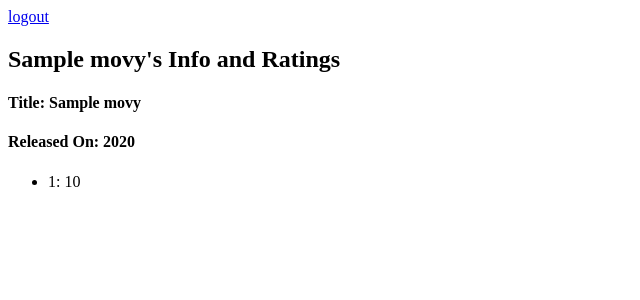
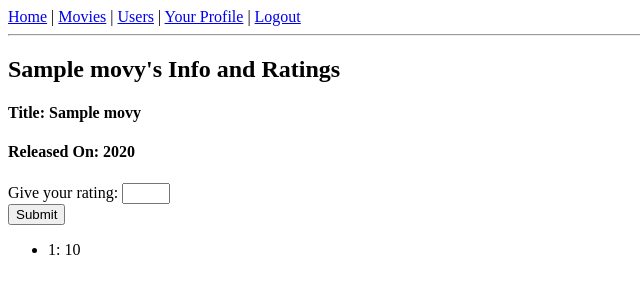
Before and after one commit to rachel-lynch-lin/ratings, a Flask app: page /movies/1 in a window 1280 px wide. Shown: the top 300 px of the page, without its empty margins (0-640 px from the left). Run offline with Flask 2, Linux system fonts and the light colour scheme; the visitor is signed in with stand-in values (Sample User, id 1); tables that the repository leaves empty hold one stand-in row (values such as "Sample post").

Commit message:
Fixed login/out button, added ability to rate movies, and added nav bar

```diff
--- a/server.py
+++ b/server.py
@@ -20,37 +20,50 @@ app.secret_key = "ABC"
 app.jinja_env.undefined = StrictUndefined
 
 
-def set_log_status():
-    """Set log in/out button"""
-
-    if session.get('user_id'):
-        return "logout"
-    else:
-        return "login"
-
-
 @app.route('/')
 def index():
     """Homepage."""
 
-    return render_template('homepage.html', log_status=set_log_status())
+    return render_template('homepage.html')
 
 
-@app.route('/users/')
+@app.route('/users')
 def user_list():
     """Show a list of all users"""
 
-    users = User.query.all()
+    users = User.query
 
     return render_template('user_list.html',
                            log_status=set_log_status(), users=users)
+
+
+@app.route('/users/<user_id>')
+def show_user_info(user_id):
+    """Display user info page"""
+
+    if not user_id.isdigit():
+        flash('User does not exist')
+        return redirect('/')
+
+    user = User.query.get(user_id)
+
+    if not user:
+        flash('User does not exist')
+        return redirect('/')
+
+    user_ratings = db.session.query(Movie.title,
+                                    Rating.score).join(Rating).filter_by(
+                                    user_id=user_id).all()
+
+    return render_template('user_info.html',
+                           user=user, user_ratings=user_ratings)
 
 
 @app.route('/register')
 def show_register_form():
     """Show the register user form"""
 
-    return render_template('register.html', log_status=set_log_status())
+    return render_template('register.html')
 
 
 @app.route('/register', methods=['POST'])
@@ -80,7 +93,7 @@ def create_user():
 def show_login_form():
     """Show login form page"""
 
-    return render_template('login_form.html', log_status=set_log_status())
+    return render_template('login_form.html')
 
 
 @app.route('/login', methods=['POST'])
@@ -139,30 +152,29 @@ def show_movie_info(movie_id):
     movie_ratings = db.session.query(Rating.user_id, Rating.score).filter_by(
                     movie_id=movie.movie_id).all()
 
-    return render_template('movie_info.html', log_status=set_log_status(),
+    return render_template('movie_info.html',
                            movie=movie, movie_ratings=movie_ratings)
 
 
-@app.route('/users/<user_id>')
-def show_user_info(user_id):
-    """Display user info page"""
+@app.route('/movies/<movie_id>', methods=['POST'])
+def set_movie_rating(movie_id):
+    """Set movie rating"""
 
-    if not user_id.isdigit():
-        flash('User does not exist')
-        return redirect('/')
+    user_id = session.get('user_id')
+    score = request.form.get("rating")
 
-    user = User.query.get(user_id)
+    this_rating = Rating.query.filter_by(user_id=user_id,
+                                         movie_id=movie_id).first()
 
-    if not user:
-        flash('User does not exist')
-        return redirect('/')
+    if this_rating:
+        this_rating.score = score
+    else:
+        this_rating = Rating(user_id=user_id, movie_id=movie_id, score=score)
+        db.session.add(this_rating)
 
-    user_ratings = db.session.query(Movie.title,
-                                    Rating.score).join(Rating).filter_by(
-                                    user_id=user_id).all()
+    db.session.commit()
 
-    return render_template('user_info.html', log_status=set_log_status(),
-                           user=user, user_ratings=user_ratings)
+    return redirect(f'/movies/{movie_id}')
 
 
 if __name__ == "__main__":
--- a/templates/base.html
+++ b/templates/base.html
@@ -5,7 +5,24 @@
 </head>
 
 <body>
-	<div id="nav_bar"><a href="/{{log_status}}">{{log_status}}</a></div>
+	<div id="nav_bar">
+		<a href="/">Home</a> |
+		<a href="/movies">Movies</a> |
+		<a href="/users">Users</a> |
+		{% set user_id = session.get("user_id") %}
+		{% if user_id %}
+			<a href="/users/{{user_id}}">Your Profile</a> |
+			<a href="/logout">Logout</a>
+
+		{% else %}
+			<a href="/register">Register</a> |
+			<a href="/login">Login</a>
+
+		{% endif %}
+
+		<hr>
+	</div>
+
 	<ul>
 		{% for message in get_flashed_messages() %}
 		<li>{{message}}</li>
--- a/templates/movie_info.html
+++ b/templates/movie_info.html
@@ -6,6 +6,14 @@
 <h4>Title: {{movie.title}}</h4>
 <h4>Released On: {{movie.released_at.year}}</h4>
 
+{% if session.get("user_id") %}
+<form action="/movies/{{movie.movie_id}}" method="POST">
+	Give your rating:
+	<input type="number" min=1 max= 5 name="rating"><br>
+	<input type="submit" value="Submit">
+</form>
+{% endif %}
+
 {% if movie_ratings %}
 	<ul>
 	{% for user, score in movie_ratings %}
@@ -13,7 +21,7 @@
 	{% endfor %}
 	</ul>
 {% else %}
-	<p>No ratings created womp womp :c </p>
+	<p>No ratings created.<br> womp womp :c </p>
 {% endif %}
 
 {% endblock %}
--- a/templates/user_info.html
+++ b/templates/user_info.html
@@ -13,7 +13,7 @@
 	{% endfor %}
 	</ul>
 {% else %}
-	<p>No movies rated womp womp :c </p>
+	<p>No movies rated.<br>womp womp :c </p>
 {% endif %}
 
 {% endblock %}
```
